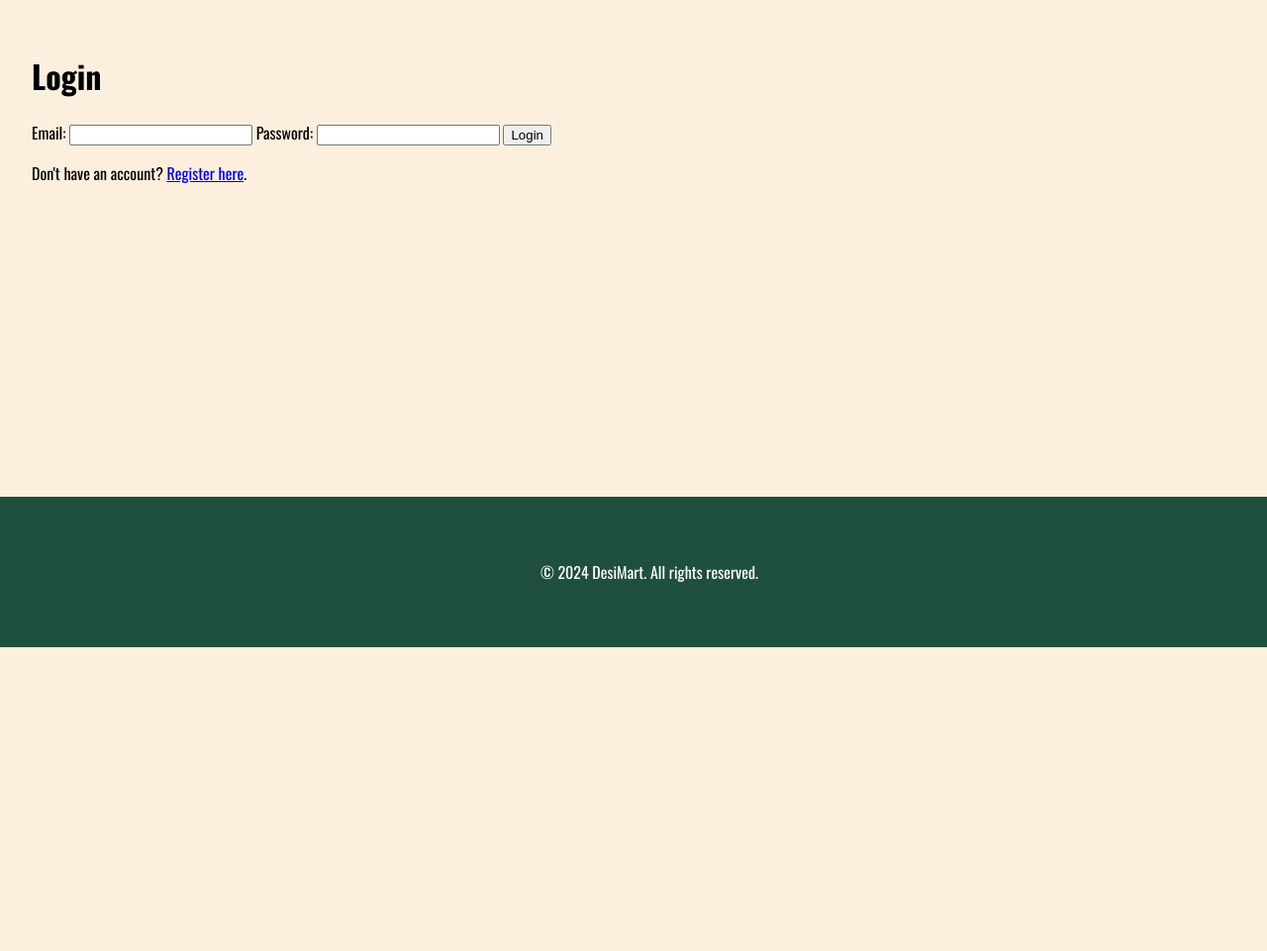
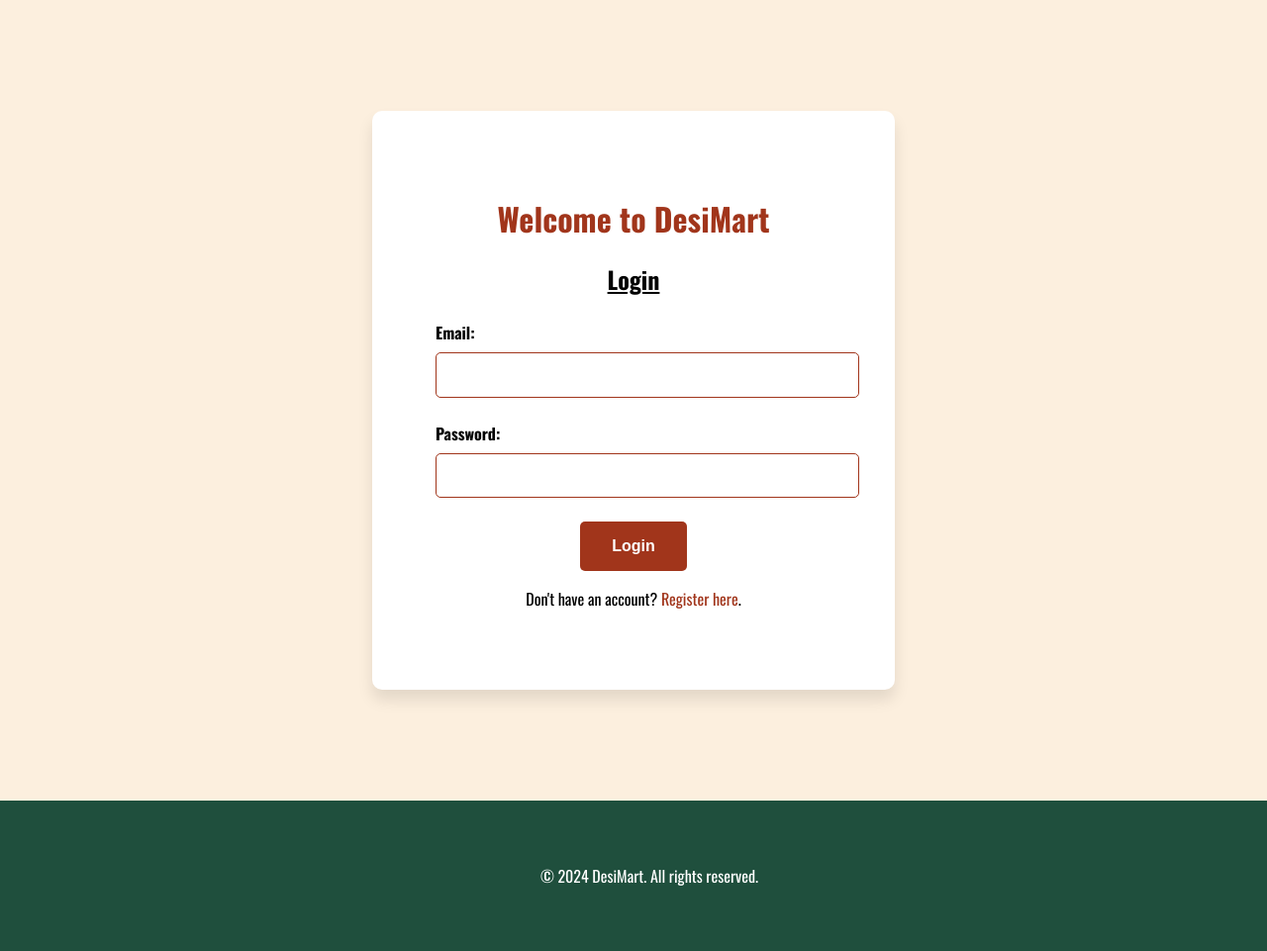
Before and after one commit to harikarnan/Desi-Mart, a PHP site: page /login.php in a window 1280 px wide. Shown: the part 146-1107 px from the top of the page at 99% size. Before the commit the page ends 800 px from the top, so only its background shows below. Run offline with PHP 8.4, Linux system fonts and the light colour scheme.

Commit message:
Login and Registration Form

```diff
--- a/desimart/login.php
+++ b/desimart/login.php
@@ -1,34 +1,3 @@
-<?php
-session_start();
-require_once 'db.php';
-
-$db = (new Database())->getConnection();
-
-if ($_SERVER['REQUEST_METHOD'] === 'POST') {
-    $email = htmlspecialchars($_POST['email']);
-    $password = htmlspecialchars($_POST['password']);
-
-    // Query to fetch user data
-    $query = "SELECT user_id, name, email, password FROM users WHERE email = :email";
-    $stmt = $db->prepare($query);
-    $stmt->bindParam(':email', $email, PDO::PARAM_STR);
-    $stmt->execute();
-    $user = $stmt->fetch(PDO::FETCH_ASSOC);
-
-    if ($user && password_verify($password, $user['password'])) {
-        // Set user session
-        $_SESSION['user'] = [
-            'id' => $user['user_id'],
-            'name' => $user['name'],
-            'email' => $user['email']
-        ];
-        header('Location: index.php'); // Redirect to homepage
-        exit();
-    } else {
-        $error = "Invalid email or password.";
-    }
-}
-?>
 <!DOCTYPE html>
 <html lang="en">
 <head>
@@ -40,18 +9,25 @@ if ($_SERVER['REQUEST_METHOD'] === 'POST') {
 <body>
     <?php include 'includes/header.php'; ?>
     <main>
-        <h1>Login</h1>
+        <div class="common-container">
+            <h1>Welcome to DesiMart</h1>
+            <h2>Login</h2>
             <?php if (isset($error)): ?>
-            <p style="color: red;"><?php echo htmlspecialchars($error); ?></p>
+                <p class="error-message"><?php echo htmlspecialchars($error); ?></p>
             <?php endif; ?>
             <form method="POST">
+                <div class="form-group">
                     <label for="email">Email:</label>
                     <input type="email" name="email" id="email" required>
+                </div>
+                <div class="form-group">
                     <label for="password">Password:</label>
                     <input type="password" name="password" id="password" required>
-            <button type="submit">Login</button>
+                </div>
+                <button type="submit" class="primary-btn">Login</button>
             </form>
             <p>Don't have an account? <a href="register.php">Register here</a>.</p>
+        </div>
     </main>
     <?php include 'includes/footer.php'; ?>
 </body>
--- a/desimart/styles.css
+++ b/desimart/styles.css
@@ -16,9 +16,7 @@
 
     /* font css */
     --font: "Oswald", sans-serif;
-  }
-
-
+}
 
 body {
     font-family: var(--font);
@@ -137,53 +135,16 @@ footer {
 .primary-btn {
     background-color: var(--primary-cta-color);
     color: white;
-    padding: 1rem;
+    padding: 1rem 2rem;
     border: none;
     text-decoration: none;
     border-radius: 5px;
     font-size: 1rem;
     transition: background-color 0.3s ease;
+    align-self: center;
+    font-weight: 600;
+
 }
-
-
-.checkout-summary {
-    margin-bottom: 1rem;
-    font-size: 1.2rem;
-}
-
-
-/* Form CSS Starts */
-
-.checkout-form {
-    display: flex;
-    flex-direction: column;
-    gap: 1rem;
-}
-
-.form-group {
-    display: flex;
-    flex-direction: column;
-}
-
-.form-group label {
-    margin-bottom: 1rem;
-    font-weight: bold;
-}
-
-.form-group input,
-.form-group textarea {
-    padding: 1rem;
-    border: 1px solid var(--secondary-cta-color);
-    border-radius: 4px;
-    font-size: 1rem;
-}
-
-textarea {
-    resize: vertical;
-    min-height: 80px;
-}
-
-/* Form CSS  Ends*/
 
 .secondary-btn {
     background-color: var(--secondary-cta-bg-color);
@@ -198,3 +159,98 @@ textarea {
     text-align: center;
     transition: background-color 0.3s ease;
 }
+
+
+/* Form CSS Starts */
+
+/* Common Container for Login, Register, Logout */
+.common-container {
+    max-width: 400px;
+    margin: 5rem auto;
+    background-color: var(--white);
+    padding: 4rem;
+    border-radius: 10px;
+    box-shadow: 0px 10px 15px rgba(0, 0, 0, 0.1);
+    text-align: center;
+}
+
+.common-container h1 {
+    color: var(--primary-cta-color);
+    font-size: 2rem;
+    margin-bottom: 1rem;
+}
+
+.common-container h2 {
+    color: var(--black);
+    font-size: 1.5rem;
+    margin-bottom: 1.5rem;
+    text-decoration-line: underline;
+}
+
+.common-container form {
+    display: flex;
+    flex-direction: column;
+    gap: 1.5rem;
+}
+
+.common-container .form-group label {
+    display: block;
+    margin-bottom: 0.5rem;
+    text-align: left;
+    font-size: 1rem;
+    font-weight: bold;
+    color: var(--black);
+}
+
+.common-container .form-group input {
+    padding: 0.8rem;
+    border: 1px solid var(--secondary-cta-color);
+    border-radius: 5px;
+    font-size: 1rem;
+    width: 100%;
+}
+
+.common-container a {
+    color: var(--primary-cta-color);
+    text-decoration: none;
+}
+
+.common-container a:hover {
+    text-decoration: underline;
+}
+
+
+/* Error Message */
+.error-message {
+    color: red;
+    font-size: 0.9rem;
+    margin-bottom: 1rem;
+}
+
+/* Login and Register specific */
+.common-container p {
+    font-size: 1rem;
+    color: var(--black);
+}
+
+/* Register specific styles */
+.register-container p {
+    font-size: 1rem;
+    color: var(--primary-cta-color);
+}
+
+/* Login specific styles */
+.login-container p {
+    font-size: 1rem;
+    color: var(--primary-cta-color);
+}
+
+/* Logout Page */
+.logout-container {
+    text-align: center;
+    padding: 2rem;
+    font-size: 1.2rem;
+    color: var(--primary-cta-color);
+}
+
+/* Form CSS Ends */
```
Also changed, not shown: desimart/logout.php (+21 -0 lines), desimart/register.php (+12 -49 lines). Lines whose indentation alone changed are shown as unchanged.
